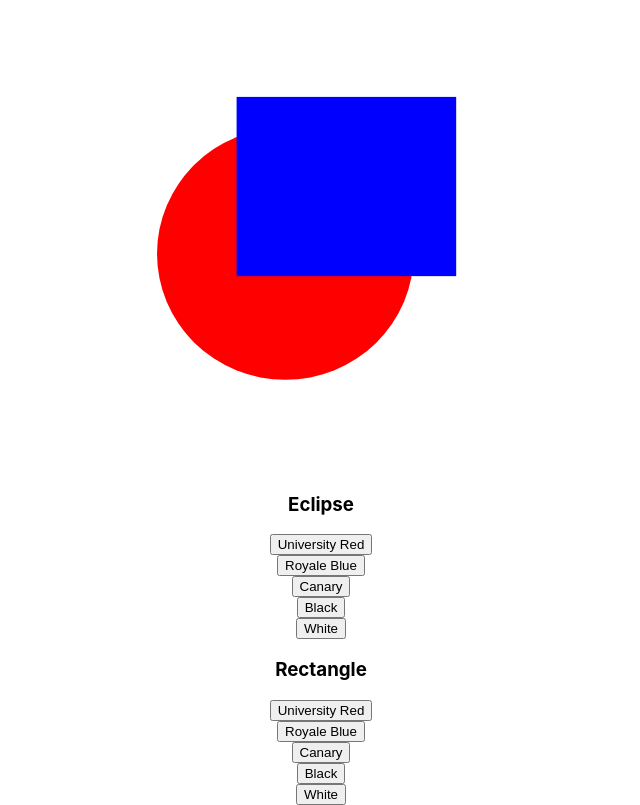
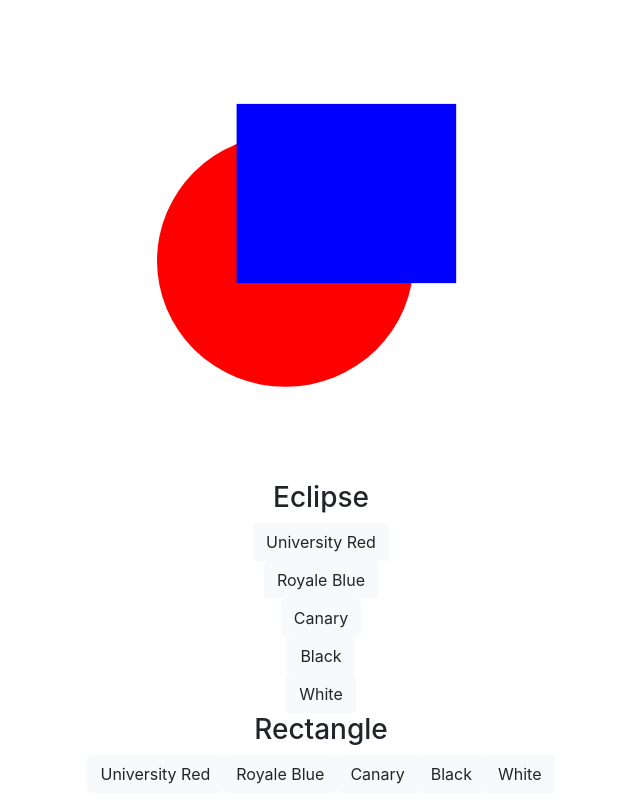
Before and after one commit to andirkh/shoes-customizer, a Next.js app: page / in a window 1280 px wide. Shown: the whole page, without its empty margins (319-959 px from the left). Built offline with nearby package versions, Linux system fonts and the light colour scheme.

Commit message:
feat: add react-bootstrap

```diff
--- a/pages/_app.js
+++ b/pages/_app.js
@@ -1,4 +1,5 @@
 import '../styles/globals.css'
+import 'bootstrap/dist/css/bootstrap.min.css';
 
 function MyApp({ Component, pageProps }) {
   return <Component {...pageProps} />
--- a/views/MainPage/index.js
+++ b/views/MainPage/index.js
@@ -1,5 +1,6 @@
 import React, { Fragment } from "react";
 import TestSVG from "../../components/TestSVG";
+import { Button } from 'react-bootstrap';
 
 const COLORIO = [
   { value: "red", label: "University Red" },
@@ -31,20 +32,22 @@ class MainPage extends React.Component {
         <h3>Eclipse</h3>
         {COLORIO.map((item) => {
           return (
-            <button onClick={() => this.handleChangeEclipseColor(item.value)}>
+            <Button variant="light" onClick={() => this.handleChangeEclipseColor(item.value)}>
               {item.label}
-            </button>
+            </Button>
           );
         })}
 
         <h3>Rectangle</h3>
-        {COLORIO.map((item) => {
-          return (
-            <button onClick={() => this.handleRectangleColor(item.value)}>
-              {item.label}
-            </button>
-          );
-        })}
+        <div className="d-flex align-items-center justify-content-center">
+          {COLORIO.map((item) => {
+            return (
+              <Button variant="light" onClick={() => this.handleRectangleColor(item.value)}>
+                {item.label}
+              </Button>
+            );
+          })}
+        </div>
       </Fragment>
     );
   }
```
